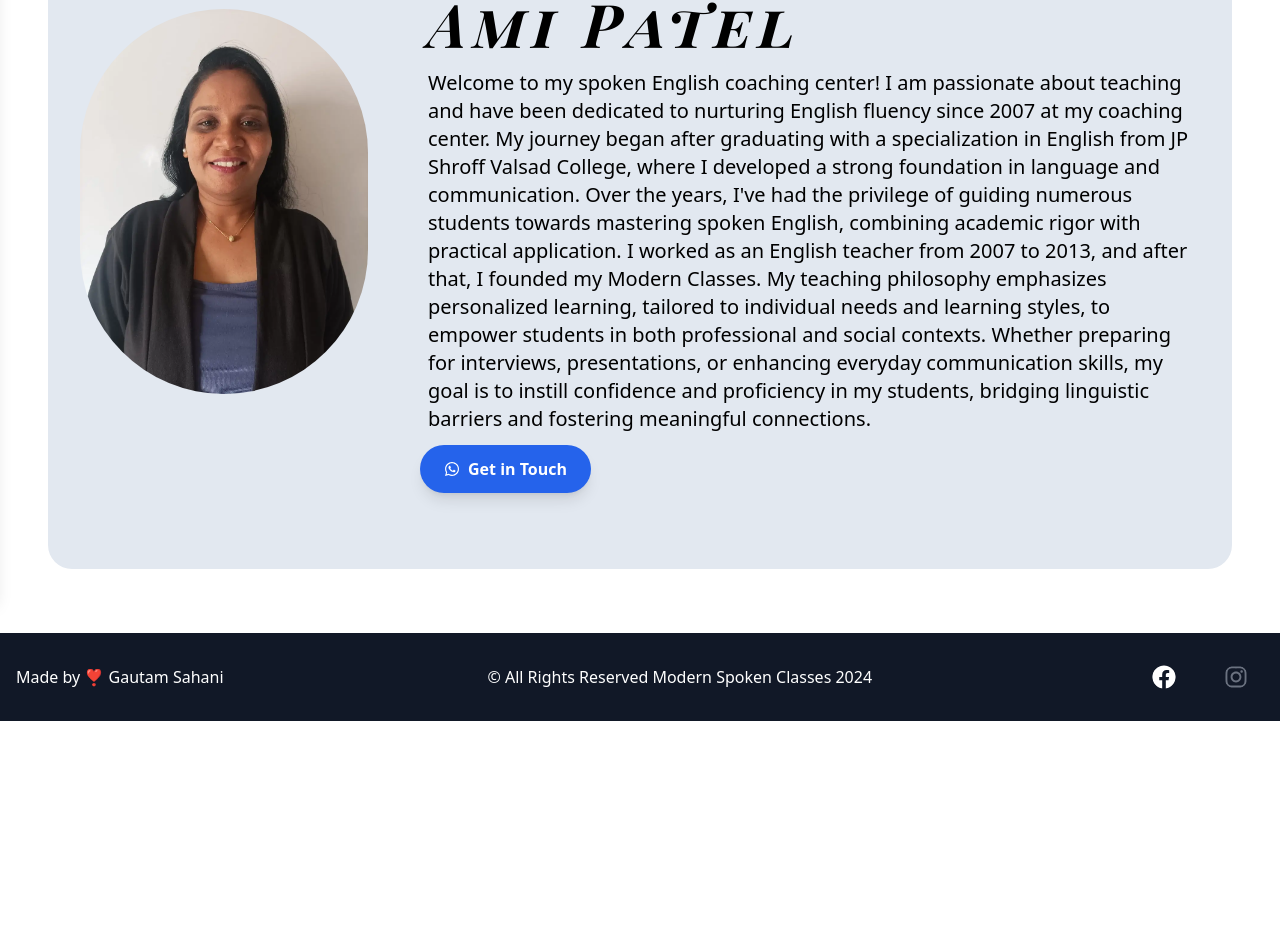
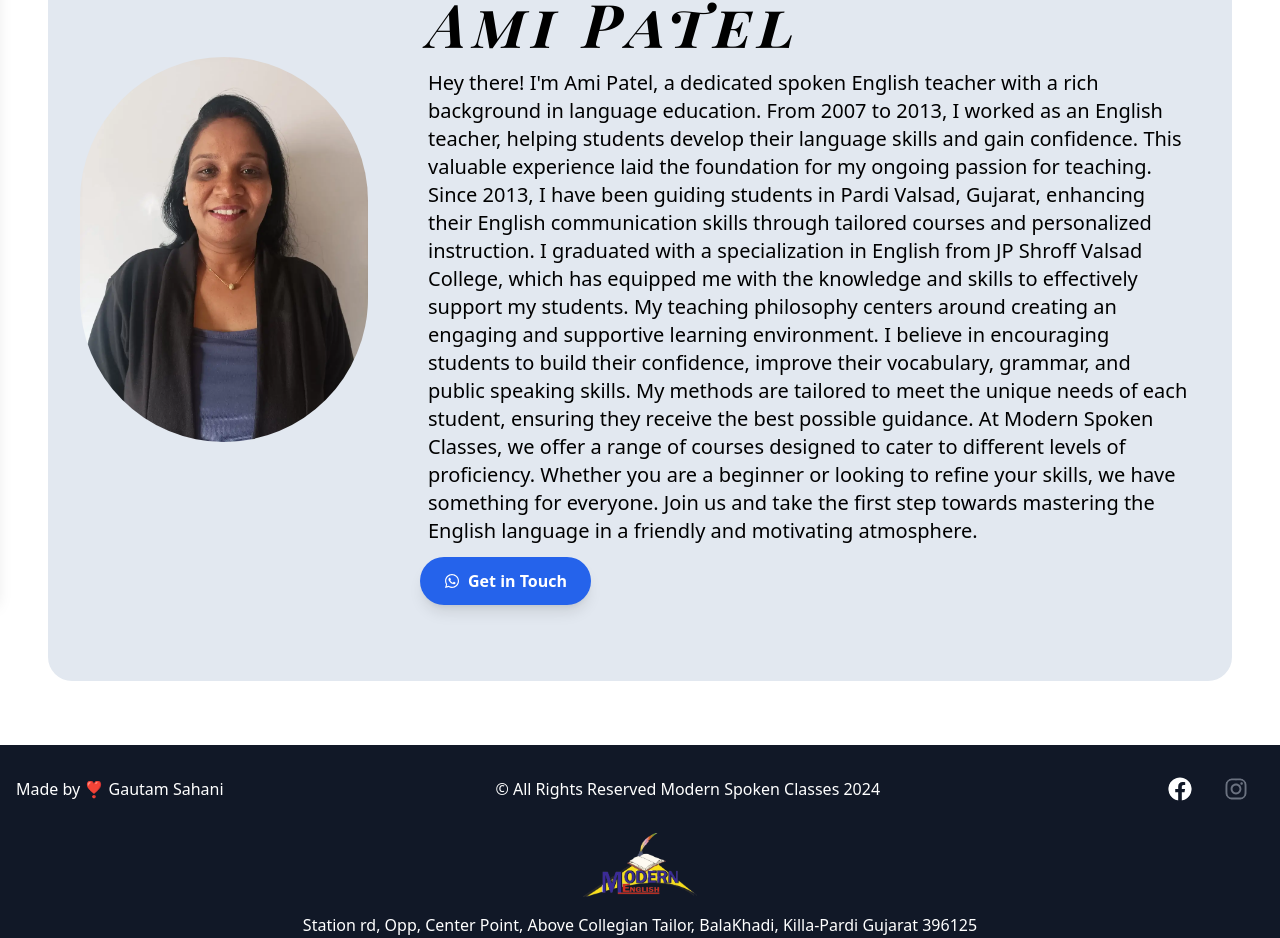
Before and after one commit to gsmSahani/modern-english, a React (Vite) app: page /about in a window 1280 px wide. Shown: the part 201-1139 px from the top of the page. Before the commit the page ends 922 px from the top, so only its background shows below. Built offline with nearby package versions, Linux system fonts and the light colour scheme.

Commit message:
imporvement done in footer card about description

```diff
--- a/src/components/About/About.jsx
+++ b/src/components/About/About.jsx
@@ -40,7 +40,7 @@ const About = () => {
                   <img
                     src={Profile}
                     alt="Ami Patel - English Teacher at Spoken English Coaching"
-                    className="w-full object-contain rounded-full my-4 "
+                    className="w-full object-contain rounded-full sm:my-28 md:my-16"
                   />
                 </div>
               </div>
@@ -50,23 +50,28 @@ const About = () => {
                 </h1>
 
                 <p className="text-base sm:text-lg md:text-lg lg:text-xl mt-4 px-4 sm:px-2">
-                  Welcome to my spoken English coaching center! I am passionate
-                  about teaching and have been dedicated to nurturing English
-                  fluency since 2007 at my coaching center. My journey began
-                  after graduating with a specialization in English from JP
-                  Shroff Valsad College, where I developed a strong foundation
-                  in language and communication. Over the years, I've had the
-                  privilege of guiding numerous students towards mastering
-                  spoken English, combining academic rigor with practical
-                  application. I worked as an English teacher from 2007 to 2013,
-                  and after that, I founded my Modern Classes. My teaching
-                  philosophy emphasizes personalized learning, tailored to
-                  individual needs and learning styles, to empower students in
-                  both professional and social contexts. Whether preparing for
-                  interviews, presentations, or enhancing everyday communication
-                  skills, my goal is to instill confidence and proficiency in my
-                  students, bridging linguistic barriers and fostering
-                  meaningful connections.
+                  Hey there! I'm Ami Patel, a dedicated spoken English teacher
+                  with a rich background in language education. From 2007 to
+                  2013, I worked as an English teacher, helping students develop
+                  their language skills and gain confidence. This valuable
+                  experience laid the foundation for my ongoing passion for
+                  teaching. Since 2013, I have been guiding students in Pardi
+                  Valsad, Gujarat, enhancing their English communication skills
+                  through tailored courses and personalized instruction. I
+                  graduated with a specialization in English from JP Shroff
+                  Valsad College, which has equipped me with the knowledge and
+                  skills to effectively support my students. My teaching
+                  philosophy centers around creating an engaging and supportive
+                  learning environment. I believe in encouraging students to
+                  build their confidence, improve their vocabulary, grammar, and
+                  public speaking skills. My methods are tailored to meet the
+                  unique needs of each student, ensuring they receive the best
+                  possible guidance. At Modern Spoken Classes, we offer a range
+                  of courses designed to cater to different levels of
+                  proficiency. Whether you are a beginner or looking to refine
+                  your skills, we have something for everyone. Join us and take
+                  the first step towards mastering the English language in a
+                  friendly and motivating atmosphere.
                 </p>
 
                 <div className="flex justify-center sm:justify-start md:justify-start my-3">
--- a/src/components/Courses/Cirriculam.jsx
+++ b/src/components/Courses/Cirriculam.jsx
@@ -5,12 +5,27 @@ import { basicTopics } from "../../config/courseTopics";
 import bgColorTopics from "../../helper/bgColorTopics";
 
 const Curriculum = () => {
-  const { commonTopicsMessage, uniqueTopics } = useMemo(() => renderAdvancedTopics(), []);
+  const { commonTopicsMessage, uniqueTopics } = useMemo(
+    () => renderAdvancedTopics(),
+    []
+  );
 
   return (
     <div className="bg-slate-200 py-12 dark:bg-gray-600">
       <div className="container mx-auto px-4">
-        <div className="flex justify-center">
+        <div className="flex justify-center mt-2">
+          {/* Basic Course */}
+          <CourseCards
+            title="Basic English Course"
+            duration="60 days - 2 Months"
+            schedule="Monday to Saturday"
+            learningPeriod="2 Hours Daily"
+            fees="4000"
+            topics={basicTopics}
+            bgColorTopics={bgColorTopics}
+          />
+        </div>
+        <div className="flex justify-center mt-12">
           {/* Advanced Course */}
           <CourseCards
             title="Advanced English Course"
@@ -23,18 +38,6 @@ const Curriculum = () => {
             bgColorTopics={bgColorTopics}
           />
         </div>
-        <div className="flex justify-center mt-8">
-          {/* Basic Course */}
-          <CourseCards
-            title="Basic English Course"
-            duration="60 days - 2 Months"
-            schedule="Monday to Saturday"
-            learningPeriod="2 Hours Daily"
-            fees="4000"
-            topics={basicTopics}
-            bgColorTopics={bgColorTopics}
-          />
-        </div>
       </div>
     </div>
   );
--- a/src/components/Footer/Footer.jsx
+++ b/src/components/Footer/Footer.jsx
@@ -1,5 +1,6 @@
 import React from "react";
-import { FaFacebook, FaInstagram} from "react-icons/fa";
+import { FaFacebook, FaInstagram, FaPhone } from "react-icons/fa";
+import Logo from "../../assets/image/logo_modern_englsih_classes-removebg-preview.png";
 
 const Footer = () => {
   const SocialLink = ({ href, icon, label }) => {
@@ -19,19 +20,19 @@ const Footer = () => {
   return (
     <footer className="dark:bg-black dark:text-white bg-gray-900 text-white overflow-hidden">
       <div className="container px-4 py-4 mx-auto flex flex-col md:flex-row justify-between items-center">
-        <div className="mb-2 md:mb-0 text-center md:text-left">
-          Made by ❣ Gautam Sahani
+        <div className="text-center md:text-left">
+          <div>Made by ❣ Gautam Sahani</div>
         </div>
-        <div className="text-center mb-2 md:mb-0">
+        <div className="text-center mt-4 md:mt-0">
           © All Rights Reserved Modern Spoken Classes 2024
         </div>
         <div className="text-center">
-          <div className="flex space-x-4">
+          <div className="flex ">
             <SocialLink
               href="https://t.ly/nJuQe"
               icon={
                 <FaFacebook
-                  className="text-2xl hover:bg-blue-500 rounded-full p-2 "
+                  className="text-xl hover:bg-blue-500 rounded-full p-2"
                   style={{ width: "2.5rem", height: "2.5rem" }}
                 />
               }
@@ -41,14 +42,35 @@ const Footer = () => {
               href="https://t.ly/wc2Ey"
               icon={
                 <FaInstagram
-                  className="text-2xl text-gray-500 rounded-full p-2 "
+                  className="text-xl text-gray-500 rounded-full p-2"
                   style={{ width: "2.5rem", height: "2.5rem" }}
                 />
               }
               label="Follow us on Instagram"
             />
-
           </div>
+        </div>
+      </div>
+      {/* logo address and contact footer details */}
+      <div className="container flex flex-col">
+        <div className="mx-auto">
+          <img
+            src={Logo}
+            alt="Modern Spoken Classes Logo"
+            className="h-12 md:h-16 text-center "
+          />
+        </div>
+        <div className="flex justify-center mt-4">
+          <div className="flex flex-col md:flex-row items-center space-y-4 md:space-y-0 md:space-x-4 text-center md:text-left">
+            <p>
+              Station rd, Opp, Center Point, Above Collegian Tailor, BalaKhadi,
+              Killa-Pardi Gujarat 396125
+            </p>
+          </div>
+        </div>
+        <div className="flex mx-auto mt-1 ">
+          <FaPhone className="text-xl text-blue-600 animate-ring" />
+          <span className="ml-2 pb-4">9978764266</span>
         </div>
       </div>
     </footer>
--- a/src/components/Hero/Hero.jsx
+++ b/src/components/Hero/Hero.jsx
@@ -13,7 +13,6 @@ const Hero = () => {
     backgroundColor: `rgba(0, 0, 0, ${overlayOpacity})`,
     transition: "opacity 0.3s ease",
   };
-
 
   return (
     <div className="relative flex items-center justify-center h-screen w-full">
@@ -35,6 +34,9 @@ const Hero = () => {
           feedback and engaging activities. Designed for academic, professional,
           and social contexts, they empower learners to confidently navigate
           multicultural environments with proficiency and cultural sensitivity.
+          Feel free to reach out if you have any questions or would like to know
+          more about our courses. I look forward to helping you achieve your
+          language goals!
         </p>
         <div className="flex justify-center">
           <button
--- a/src/main.jsx
+++ b/src/main.jsx
@@ -6,8 +6,8 @@ import Layout from "./pages/Layout.jsx";
 import "slick-carousel/slick/slick.css";
 import "slick-carousel/slick/slick-theme.css";
 import { ThemeProvider } from "./helper/ThemeContext.jsx";
-import { Analytics } from "@vercel/analytics/react"
-import { SpeedInsights } from "@vercel/speed-insights/next"
+import { Analytics } from "@vercel/analytics/react";
+import { SpeedInsights } from "@vercel/speed-insights/react";
 import {
   createRoutesFromElements,
   createBrowserRouter,
@@ -83,6 +83,8 @@ ReactDOM.createRoot(document.getElementById("root")).render(
       <ThemeProvider>
         <HelmetProvider>
           <RouterProvider router={router} />
+          <Analytics id="prj_OZ5UdZt74yAxxMO0IT35FpEmCyvw" />
+          <SpeedInsights />
         </HelmetProvider>
       </ThemeProvider>
     </ErrorBoundary>
--- a/tailwind.config.js
+++ b/tailwind.config.js
@@ -5,6 +5,21 @@ export default {
   darkMode: "class",
   theme: {
     extend: {
+      keyframes: {
+        ring: {
+          "0%, 100%": { transform: "rotate(0)" },
+          "10%": { transform: "rotate(15deg)" },
+          "20%": { transform: "rotate(-15deg)" },
+          "30%": { transform: "rotate(10deg)" },
+          "40%": { transform: "rotate(-10deg)" },
+          "50%": { transform: "rotate(5deg)" },
+          "60%": { transform: "rotate(-5deg)" },
+          "70%": { transform: "rotate(0)" },
+        },
+      },
+      animation: {
+        ring: "ring 1s infinite",
+      },
       screens: {
         sm: "640px",
         md: "768px",
```
Also changed, not shown: src/components/Testimonials/Tesitimonials.jsx (+7 -32 lines), src/index.css (line endings or trailing spaces).
